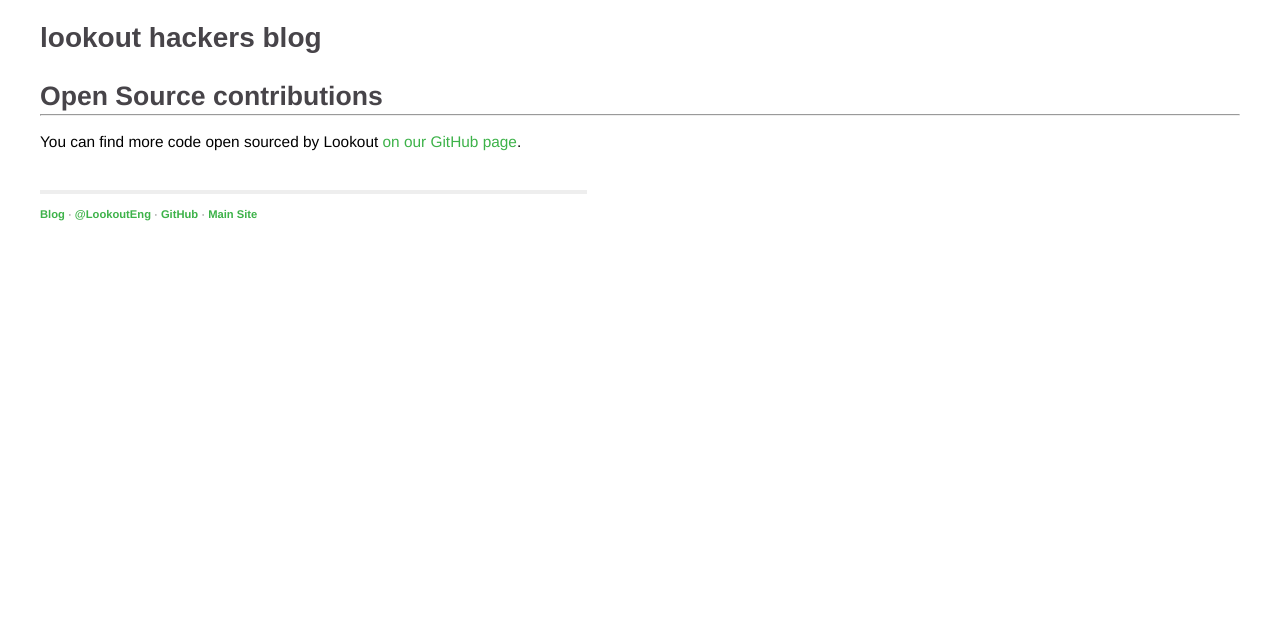
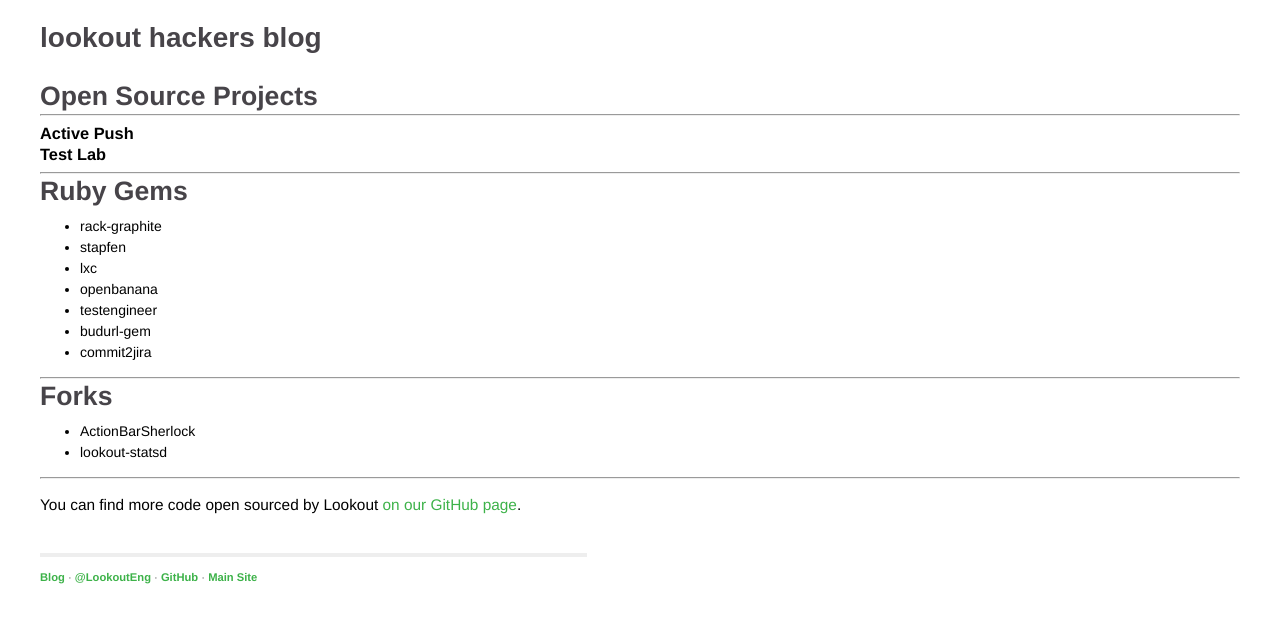
Before and after one commit to webspinner/lookout.github.com, a Jekyll site: the page built from oss.md, in a window 1280 px wide. Shown: the top 623 px of the page. Built offline with Jekyll 4.4.1, drawn with Linux system fonts in a browser that asks for light colours; Markdown is read by kramdown in place of the engine named in the settings.

Commit message:
List more of our notable OSS projects
Still a work in progress

```diff
--- a/oss.md
+++ b/oss.md
@@ -5,9 +5,38 @@
 
 <!-- #humblebrag -->
 
-## Open Source contributions
+## Open Source Projects
 
-----
+---
+
+### Active Push
+
+
+### Test Lab
+
+
+---
+
+## Ruby Gems
+
+* rack-graphite
+* stapfen
+* lxc
+* openbanana
+* testengineer
+* budurl-gem
+* commit2jira
+
+
+---
+
+## Forks
+
+* ActionBarSherlock
+* lookout-statsd
+
+
+---
 
 You can find more code open sourced by Lookout [on our GitHub
 page](https://github.com/lookout).
```
